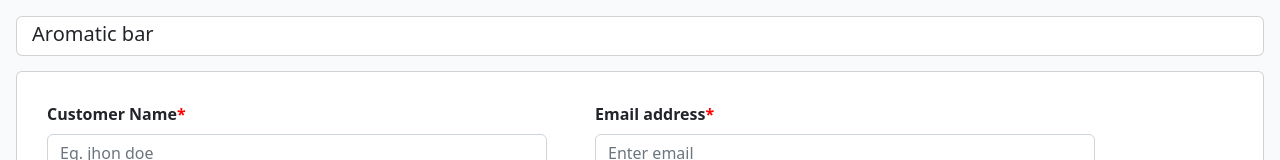
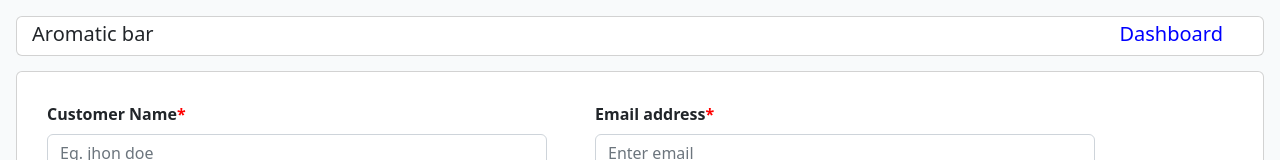
Before and after one commit to Iqbal0786/senpiper-assignment, a React (Create React App) app: page / in a window 1280 px wide. Shown: the top 160 px of the page. Built offline with nearby package versions, Linux system fonts and the light colour scheme; the HTML template or start-up script is replaced by a standard one.

Commit message:
updated navbar

```diff
--- a/src/components/Feedback.jsx
+++ b/src/components/Feedback.jsx
@@ -3,6 +3,7 @@ import { Container, Card, Stack, Form, Button } from "react-bootstrap";
 import { phoneData } from "../utils/phoneData";
 import { v4 as uuidv4 } from "uuid";
 import Swal from "sweetalert2";
+import { useNavigate } from "react-router-dom";
 export default function Feedback() {
   // user state
   const [userinput, setUserInput] = useState({
@@ -16,6 +17,7 @@ export default function Feedback() {
     cleaningRating: [],
     overallRating: [],
   });
+  const navigate=useNavigate()
   const [isValidate, setIsValidate] = useState(false);
   // form input handler
   const formHandler = (e) => {
@@ -135,7 +137,10 @@ export default function Feedback() {
         fluid
       >
         <Card style={{ height: "40px", padding: "5px 0px 5px 15px" }}>
-          <Card.Title>Aromatic bar</Card.Title>
+         <Stack direction="horizontal" gap={5}>
+         <Card.Title>Aromatic bar</Card.Title>
+          <Card.Title style={{marginLeft:"auto" , marginRight:"40px" , color:"blue" , cursor:"pointer" }} onClick={()=>{navigate("/dashboard")}}>Dashboard</Card.Title>
+         </Stack>
         </Card>
         <Card
           style={{
@@ -336,7 +341,14 @@ export default function Feedback() {
               </Form.Group>
             </Stack>
           </Form>
-          <div style={{ fontFamily: "sans-serif", marginTop: "10px" ,fontStyle:"italic"  , color:"#172329"}}>
+          <div
+            style={{
+              fontFamily: "sans-serif",
+              marginTop: "10px",
+              fontStyle: "italic",
+              color: "#172329",
+            }}
+          >
             We are committed to providing you with the best dining experience
             possible, so we welcome your comments. Please fill out this
             questionnaire. Thank you
```
